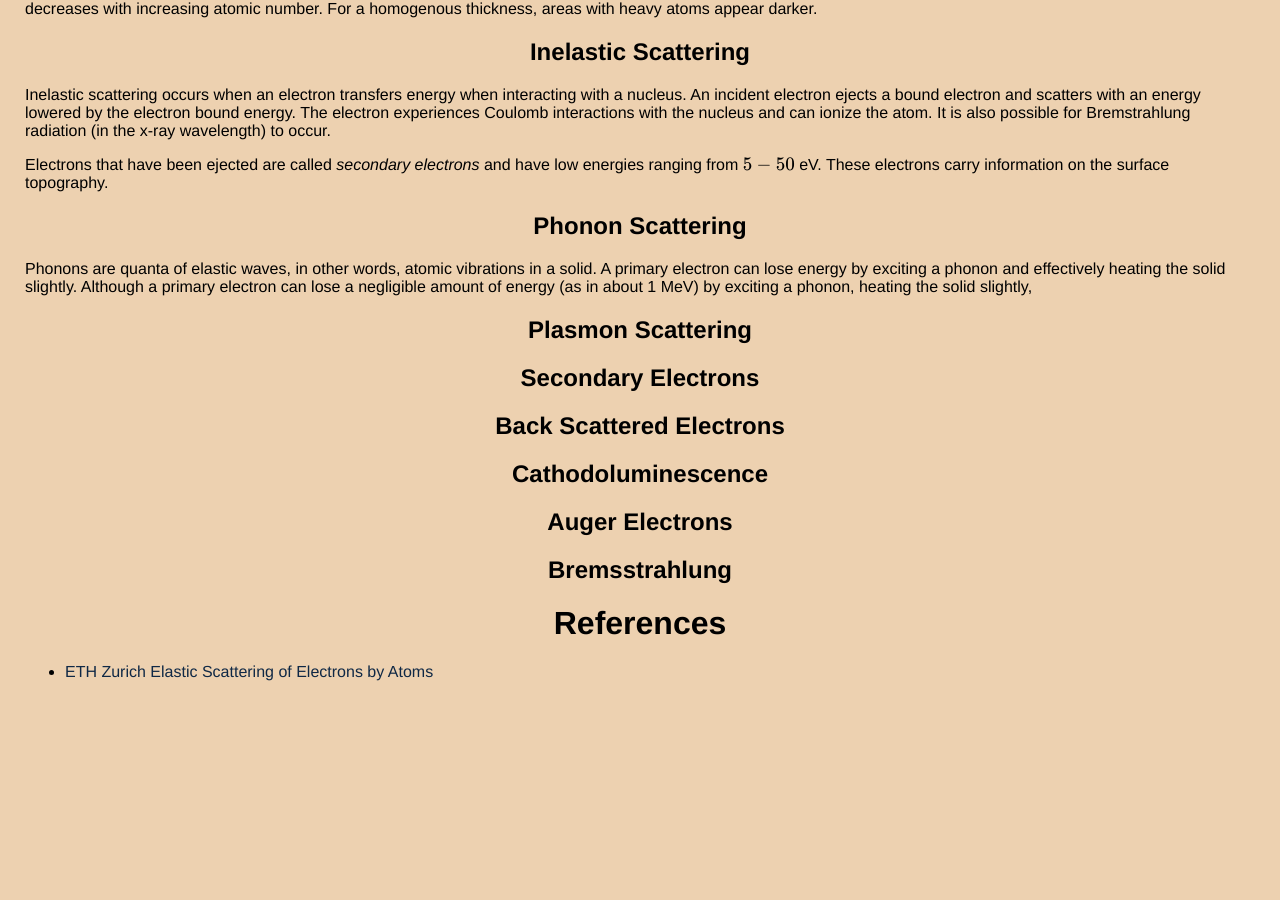
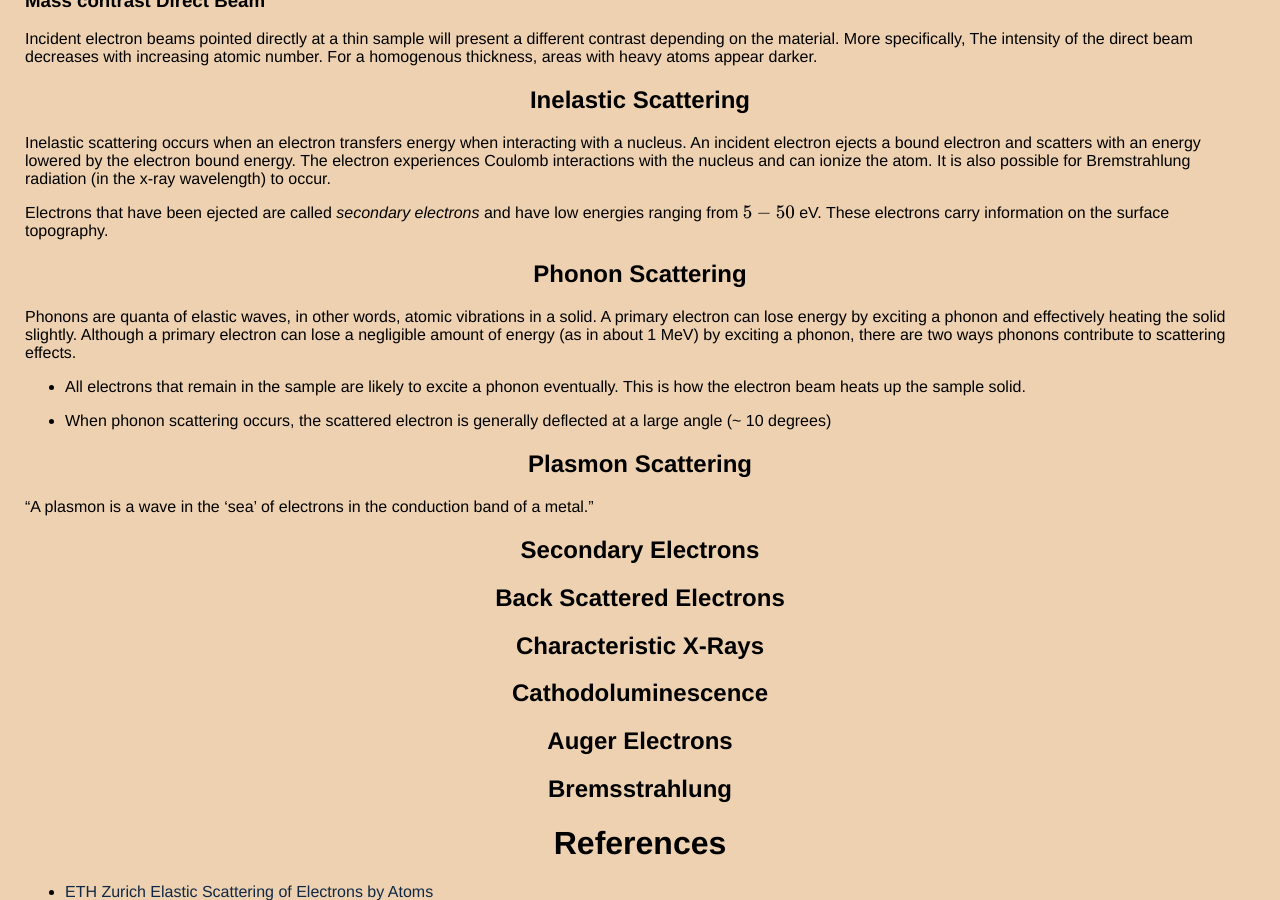
Before and after one commit to thaihangchung7/thaihangchung7.github.io, a Jekyll site: the page built from _notes/emicroscopy.md, in a window 1280 px wide and 900 px high, scrolled down 1864 px. Built offline with Jekyll 4.4.1, drawn with Linux system fonts in a browser that asks for light colours; formulas are drawn with MathJax 3; before the commit the page ends 2570 px from its top, so only the background shows below that.

Commit message:
Adding a few notes to em and emicroscopy

```diff
--- a/_notes/emicroscopy.md
+++ b/_notes/emicroscopy.md
@@ -73,13 +75,21 @@ Electrons that have been ejected are called _secondary electrons_ and have low e
 
 ## Phonon Scattering
 
-Phonons are quanta of elastic waves, in other words, atomic vibrations in a solid. A primary electron can lose energy by exciting a phonon and effectively heating the solid slightly. Although a primary electron can lose a negligible amount of energy (as in about 1 MeV) by exciting a phonon, heating the solid slightly,
+Phonons are quanta of elastic waves, in other words, atomic vibrations in a solid. A primary electron can lose energy by exciting a phonon and effectively heating the solid slightly. Although a primary electron can lose a negligible amount of energy (as in about 1 MeV) by exciting a phonon, there are two ways phonons contribute to scattering effects.
+
++ All electrons that remain in the sample are likely to excite a phonon eventually. This is how the electron beam heats up the sample solid.
+
++ When phonon scattering occurs, the scattered electron is generally deflected at a large angle (~ 10 degrees)
 
 ## Plasmon Scattering
+
+"A plasmon is a wave in the 'sea' of electrons in the conduction band of a metal."
 
 ## Secondary Electrons
 
 ## Back Scattered Electrons
+
+## Characteristic X-Rays
 
 ## Cathodoluminescence
 
```
Also changed, not shown: other parts of _notes/emicroscopy.md (+2 -0 lines), _notes/em.md (+8 -0 lines).
